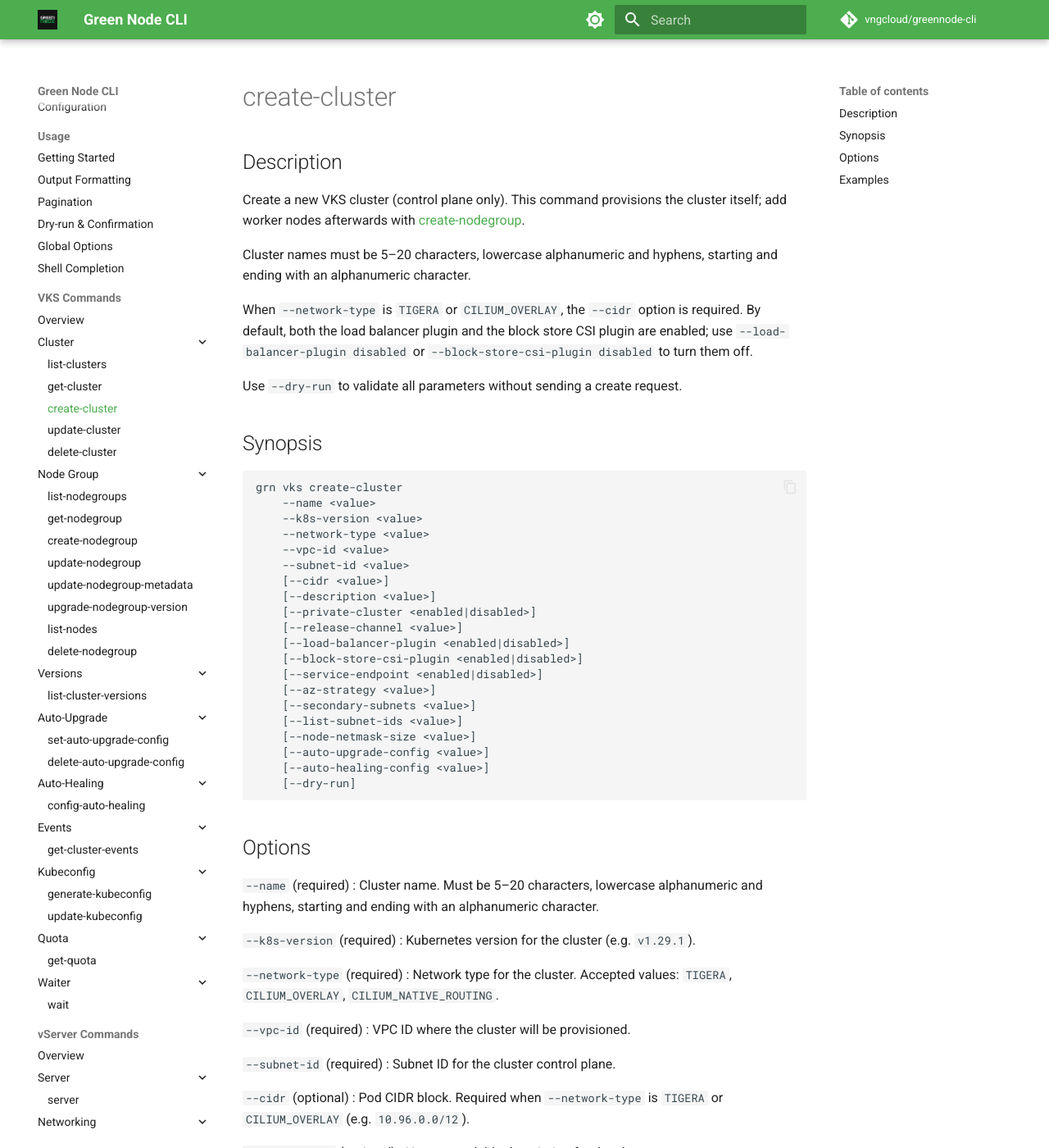
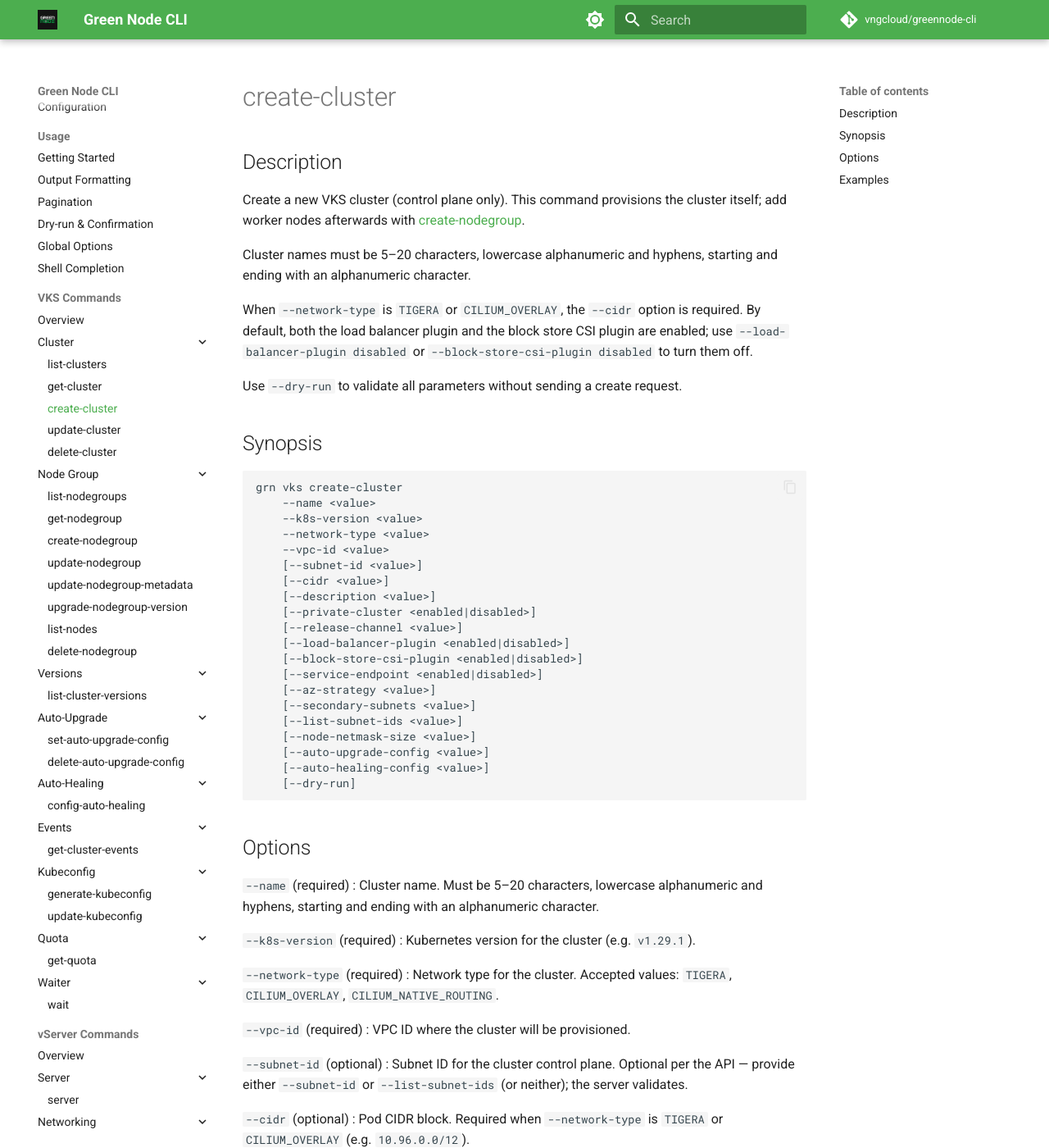
Before and after one commit to vngcloud/greennode-cli, an MkDocs documentation site: the page built from docs/commands/vks/create-cluster.md, in a window 1280 px wide and 1400 px high. Shown: the whole window at 82% size. Built offline with MkDocs 1.6.1 and Material for MkDocs 9.7.7, drawn with Linux system fonts in a browser that asks for light colours; comment, search, counter and statistics services are not loaded.

Commit message:
feat(vks): make create-cluster --subnet-id optional
Per the CreateClusterDto spec neither subnetId nor listSubnetIds is required,
so drop --subnet-id from the required set and send subnetId only when provided.
Users can pass --subnet-id, --list-subnet-ids, or neither; the server validates.

Co-Authored-By: Claude Opus 4.8 <noreply@anthropic.com>

```diff
--- a/docs/commands/vks/create-cluster.md
+++ b/docs/commands/vks/create-cluster.md
@@ -18,7 +18,7 @@ grn vks create-cluster
     --k8s-version <value>
     --network-type <value>
     --vpc-id <value>
-    --subnet-id <value>
+    [--subnet-id <value>]
     [--cidr <value>]
     [--description <value>]
     [--private-cluster <enabled|disabled>]
@@ -49,8 +49,8 @@ grn vks create-cluster
 `--vpc-id` (required)
 : VPC ID where the cluster will be provisioned.
 
-`--subnet-id` (required)
-: Subnet ID for the cluster control plane.
+`--subnet-id` (optional)
+: Subnet ID for the cluster control plane. Optional per the API — provide either `--subnet-id` or `--list-subnet-ids` (or neither); the server validates.
 
 `--cidr` (optional)
 : Pod CIDR block. Required when `--network-type` is `TIGERA` or `CILIUM_OVERLAY` (e.g. `10.96.0.0/12`).
```
Also changed, not shown: 2 other files.
